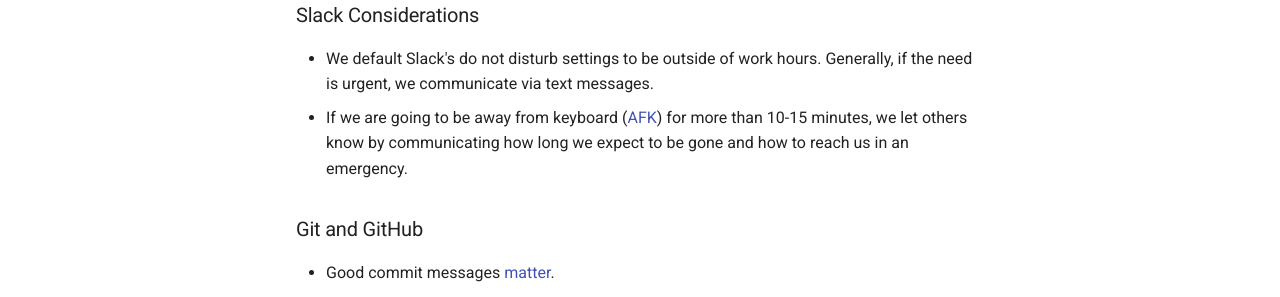
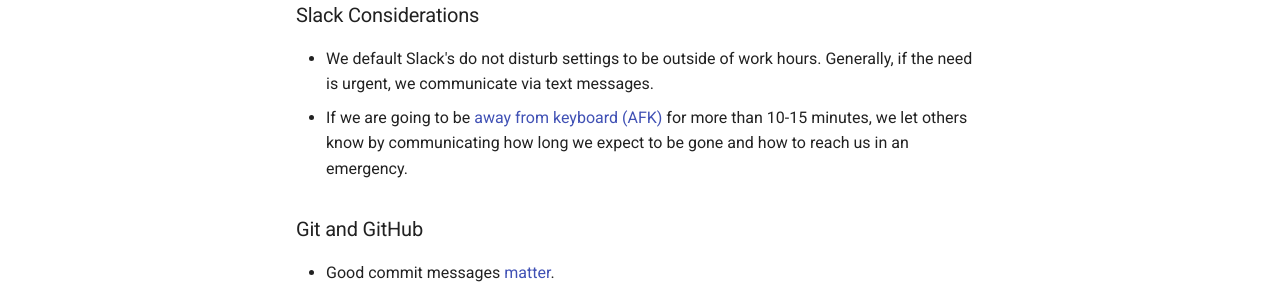
Before and after one commit to stratasan/engineering, an MkDocs documentation site: the page built from docs/how_we_communicate.md, in a window 1280 px wide and 1246 px high. Shown: the part 356-653 px from the top of the window. Built offline with MkDocs 1.6.1 and Material for MkDocs 9.7.7, drawn with Linux system fonts in a browser that asks for light colours; old or Windows-style settings are respelled for this version of MkDocs.

Commit message:
Expand link text

```diff
--- a/docs/how_we_communicate.md
+++ b/docs/how_we_communicate.md
@@ -11,8 +11,8 @@ should occur via email or GitHub comments.
 
 - We default Slack's do not disturb settings to be outside of work hours. Generally, if the need is urgent, we
   communicate via text messages.
-- If we are going to be away from keyboard
-  ([AFK](http://www.internetslang.com/AFK-meaning-definition.asp)) for more than
+- If we are going to be [away from keyboard
+  (AFK)](http://www.internetslang.com/AFK-meaning-definition.asp) for more than
   10-15 minutes, we let others know by communicating how long we expect to be
   gone and how to reach us in an emergency.
 
```
